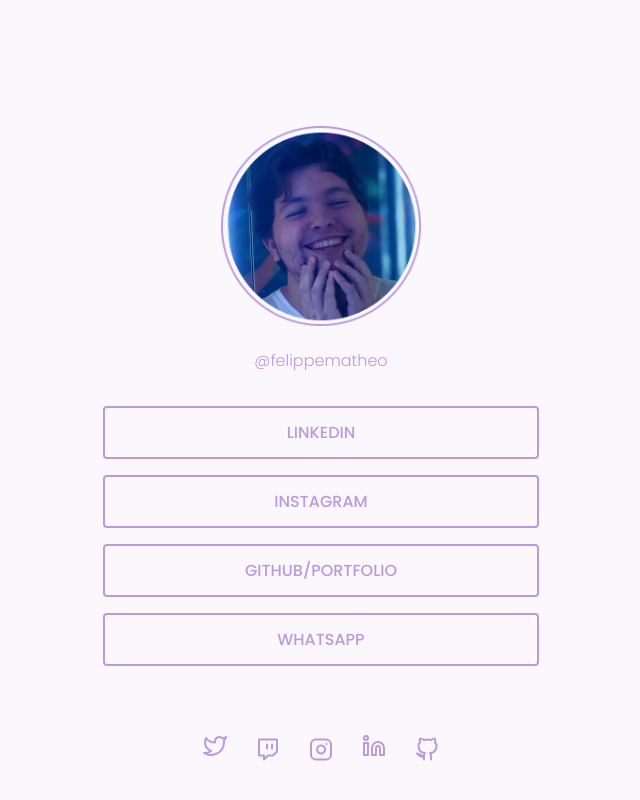
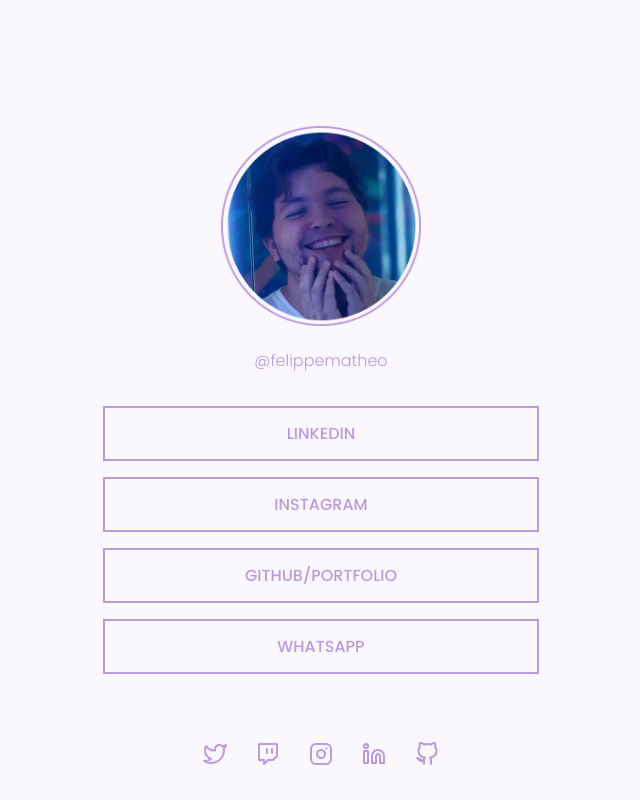
Before and after one commit to matheofelippe/Social-Tree, a plain HTML site: page index.html in a window 1280 px wide. Shown: the whole page, without its empty margins (319-959 px from the left). Drawn offline with Linux system fonts and the light colour scheme.

Commit message:
Finalizando ajustes e detalhes

```diff
--- a/index.html
+++ b/index.html
@@ -29,11 +29,11 @@
         </section>
 
         <section class="socialLinks">
-            <a href="https://x.com"><img src="assets/twitter.svg"></a>
-            <img src="assets/twitch.svg">
-            <img src="assets/instagram.svg">
-            <a href="https://linkedin.com/in/felippe-matheo/"><img src="assets/linkedin.svg"></a>
-            <img src="assets/github.svg">
+            <a href="https://x.com" target="_blank"><img src="assets/twitter.svg"></a>
+            <a href="https://www.twitch.tv/matheofelippe" target="_blank"><img src="assets/twitch.svg"></a>
+            <a href="https://www.instagram.com/felippematheo/" target="_blank"><img src="assets/instagram.svg"></a>
+            <a href="https://linkedin.com/in/felippe-matheo/" target="_blank"><img src="assets/linkedin.svg"></a>
+            <a href="https://github.com/matheofelippe" target="_blank"><img src="assets/github.svg"></a>
         </section>
     </main>
 </body>
--- a/style.css
+++ b/style.css
@@ -1,4 +1,4 @@
-*{
+* {
     margin: 0;
     padding: 0;
     font-family: "Poppins", sans-serif;
@@ -10,22 +10,22 @@
 :root {
     --body-bg-color: #FAF7FD;
     --purple: #BB99DD;
-  }
+}
 
-main{
+main {
     text-align: center;
 }
 
-p{
+p {
     font-weight: 300;
 }
 
-.profilePicture{
+.profilePicture {
     padding: 126px 0 15px;
     width: 200px;
 }
 
-ul{
+ul {
     list-style: none;
     display: flex;
     flex-direction: column;
@@ -33,23 +33,33 @@ ul{
     padding: 33px 0 68px;
 }
 
-ul li{
-    border: 2px solid var(--purple);
+ul li {
+
     border-radius: 4px;
-    padding: 12px 140px;
+    cursor: pointer;
 }
 
-ul li a{
+ul li a {
+    display: flex;
+    align-items: center;
+    justify-content: center;
+    padding: 13px 140px;
+    background: var(--body-bg-color);
+    border: 2px solid var(--purple);
     text-decoration: none;
     font-weight: 500;
 }
 
-.btnLinks{
+ul li a:hover {
+    background: #e8e5eb;
+}
+
+.btnLinks {
     display: flex;
     justify-content: center;
 }
 
-.socialLinks{
+.socialLinks {
     display: flex;
     flex-direction: row;
     justify-content: center;
```
